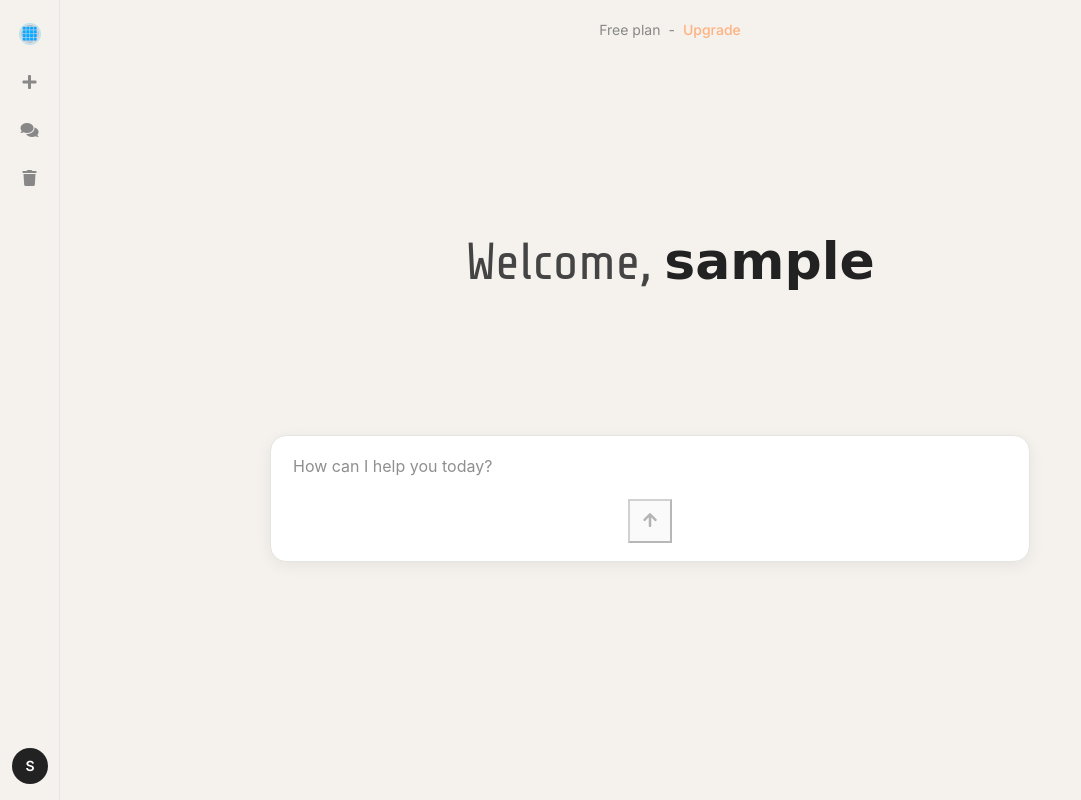
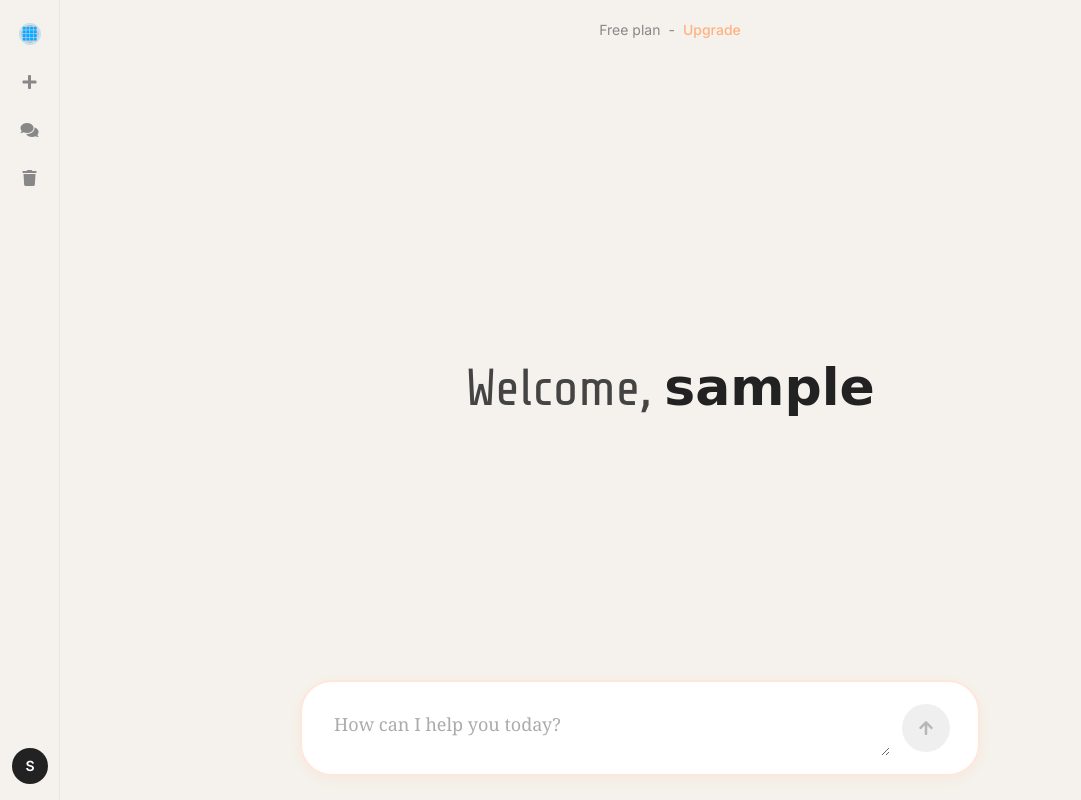
Before and after one commit to 1onlysarkar0/chat, a Flask app: page /chat in a window 1280 px wide. Shown: the whole page, without its empty margins (0-1081 px from the left). Run offline with Flask 3, Linux system fonts and the light colour scheme; the visitor is signed in with stand-in values (Sample User, id 1); data that the repository does not hold is empty; some libraries are stand-ins or nearby versions; some web fonts are replaced.

Commit message:
Update chat.html

```diff
--- a/templates/chat.html
+++ b/templates/chat.html
@@ -112,19 +112,6 @@
                                 class="greeting-favicon">
                         </h1>
                     </div>
-
-                    <!-- Main Chat Input Card -->
-                    <div class="main-chat-input">
-                        <div class="chat-input-card">
-                            <textarea class="main-input" id="messageInput" placeholder="How can I help you today?"
-                                rows="1"></textarea>
-                            <div class="input-right-section">
-                                <button class="send-btn" id="sendBtn" disabled>
-                                    <i class="fas fa-arrow-up"></i>
-                                </button>
-                            </div>
-                        </div>
-                    </div>
                 </div>
             </div>
 
@@ -135,8 +122,10 @@
                         <!-- Messages will be loaded here -->
                     </div>
                 </div>
+            </div>
+        </div>
 
-                <!-- Chat Input at Bottom -->
+        <!-- Unified Chat Input (shown in both welcome and chat states) -->
         <div class="chat-input-bottom">
             <div class="input-wrapper">
                 <textarea class="chat-input" id="chatInput" placeholder="How can I help you today?"
@@ -144,7 +133,6 @@
                 <button class="send-chat-btn" id="sendChatBtn" disabled>
                     <i class="fas fa-arrow-up"></i>
                 </button>
-                    </div>
             </div>
         </div>
         </div>
```
Lines whose indentation alone changed are shown as unchanged.
